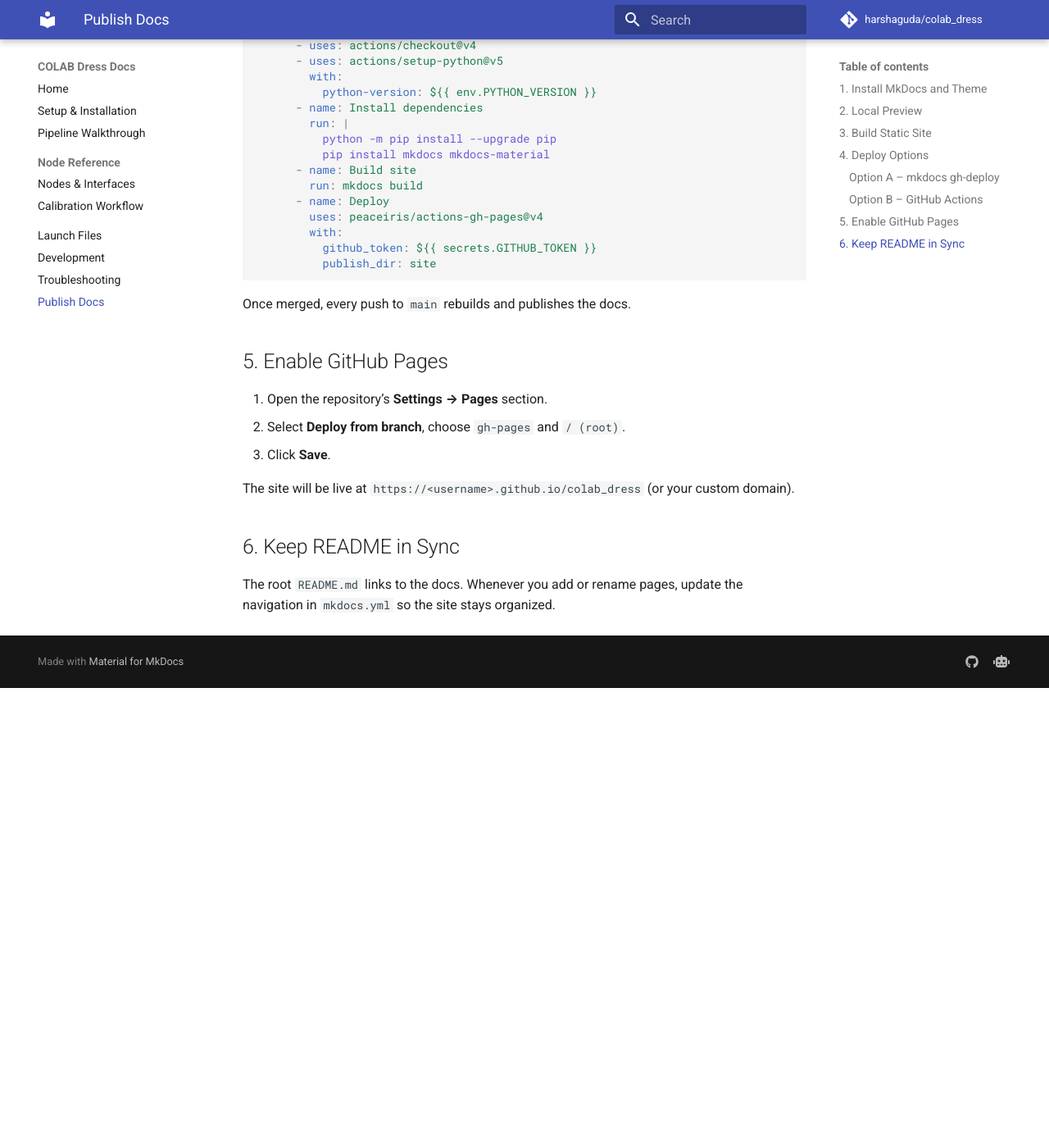
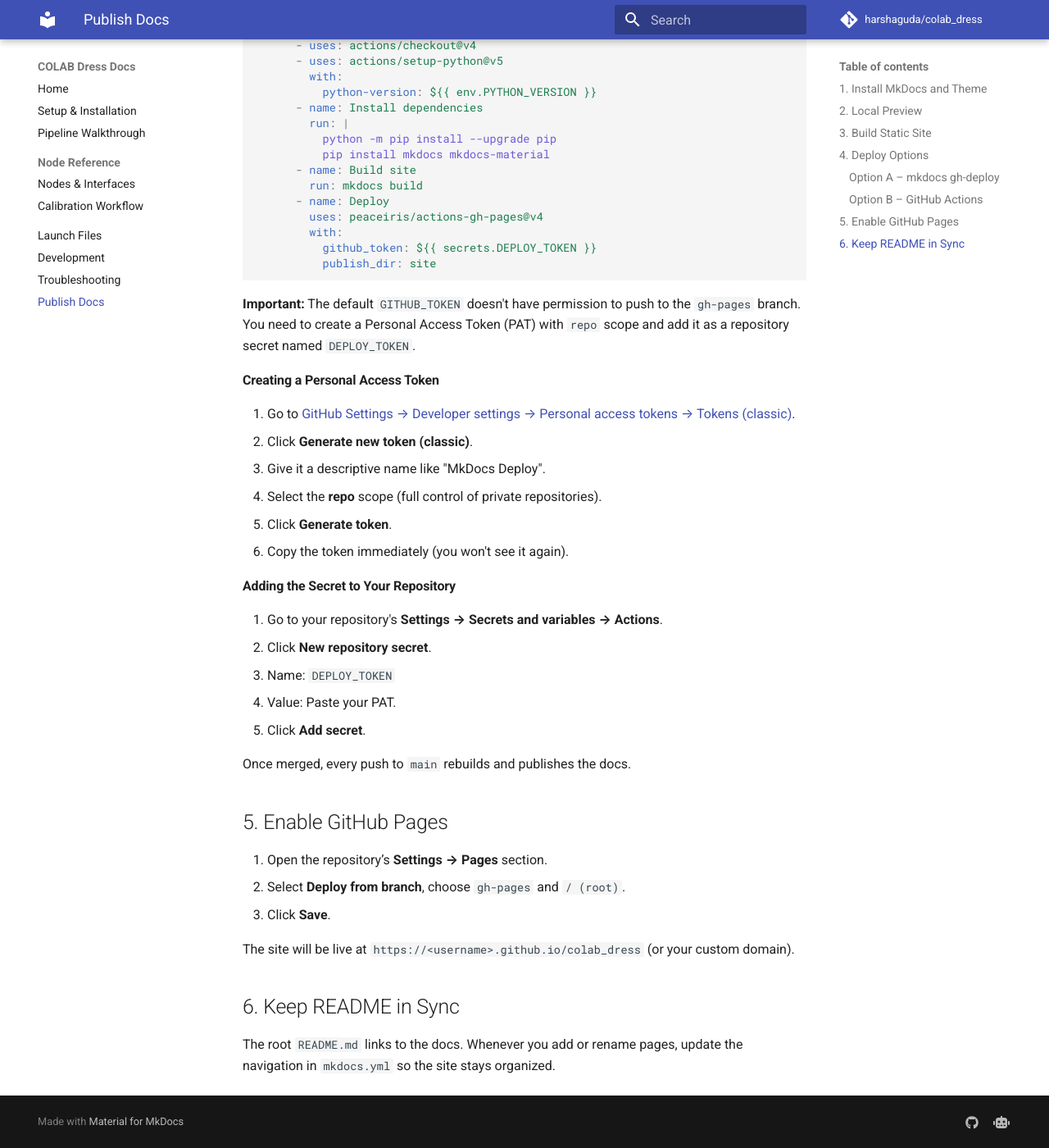
Before and after one commit to harshaguda/colab_dress, an MkDocs documentation site: the page built from docs/github-pages.md, in a window 1280 px wide and 1400 px high, scrolled down 1318 px. Shown: the whole window at 82% size. Built offline with MkDocs 1.6.1 and Material for MkDocs 9.7.7, drawn with Linux system fonts in a browser that asks for light colours; comment, search, counter and statistics services are not loaded; before the commit the page ends 2157 px from its top, so only the background shows below that.

Commit message:
modify gitpages

````diff
--- a/docs/github-pages.md
+++ b/docs/github-pages.md
@@ -68,9 +68,28 @@
       - name: Deploy
         uses: peaceiris/actions-gh-pages@v4
         with:
-          github_token: ${{ secrets.GITHUB_TOKEN }}
+          github_token: ${{ secrets.DEPLOY_TOKEN }}
           publish_dir: site
 ```
+
+**Important:** The default `GITHUB_TOKEN` doesn't have permission to push to the `gh-pages` branch. You need to create a Personal Access Token (PAT) with `repo` scope and add it as a repository secret named `DEPLOY_TOKEN`.
+
+#### Creating a Personal Access Token
+
+1. Go to [GitHub Settings → Developer settings → Personal access tokens → Tokens (classic)](https://github.com/settings/tokens).
+2. Click **Generate new token (classic)**.
+3. Give it a descriptive name like "MkDocs Deploy".
+4. Select the **repo** scope (full control of private repositories).
+5. Click **Generate token**.
+6. Copy the token immediately (you won't see it again).
+
+#### Adding the Secret to Your Repository
+
+1. Go to your repository's **Settings → Secrets and variables → Actions**.
+2. Click **New repository secret**.
+3. Name: `DEPLOY_TOKEN`
+4. Value: Paste your PAT.
+5. Click **Add secret**.
 
 Once merged, every push to `main` rebuilds and publishes the docs.
 
````
Also changed, not shown: 1 other file.
